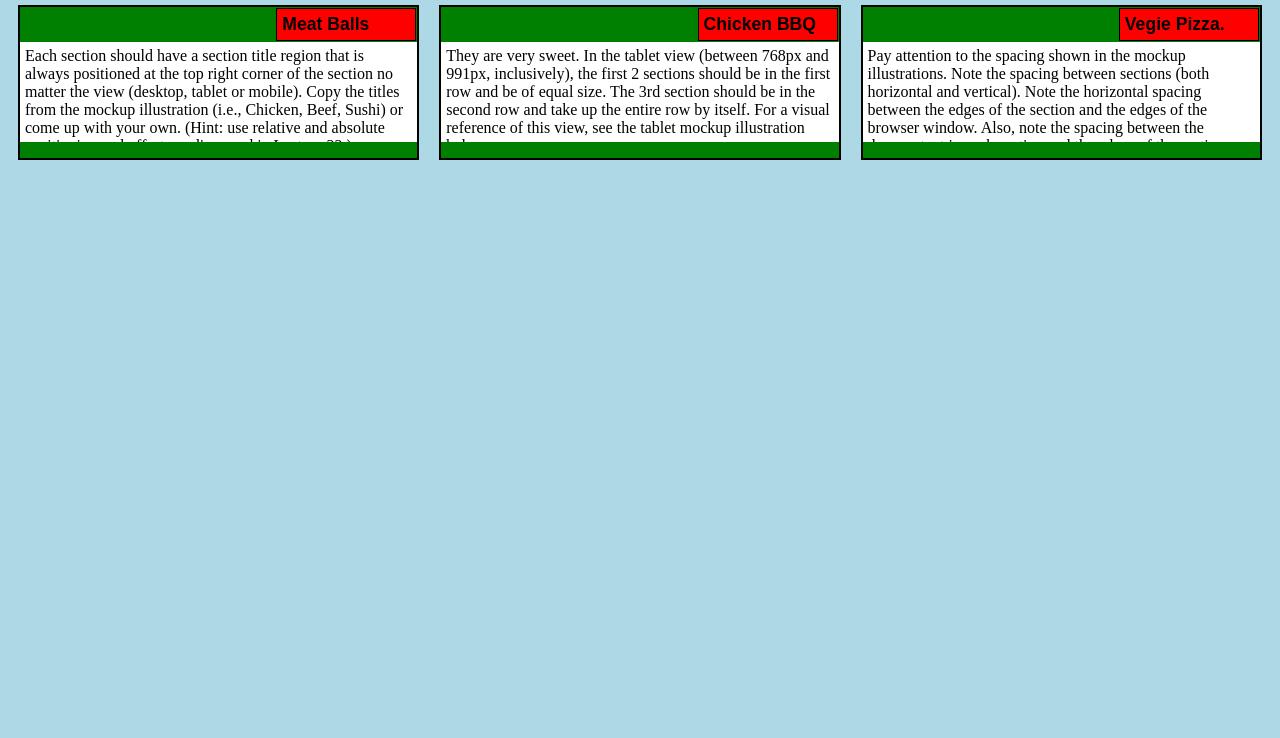
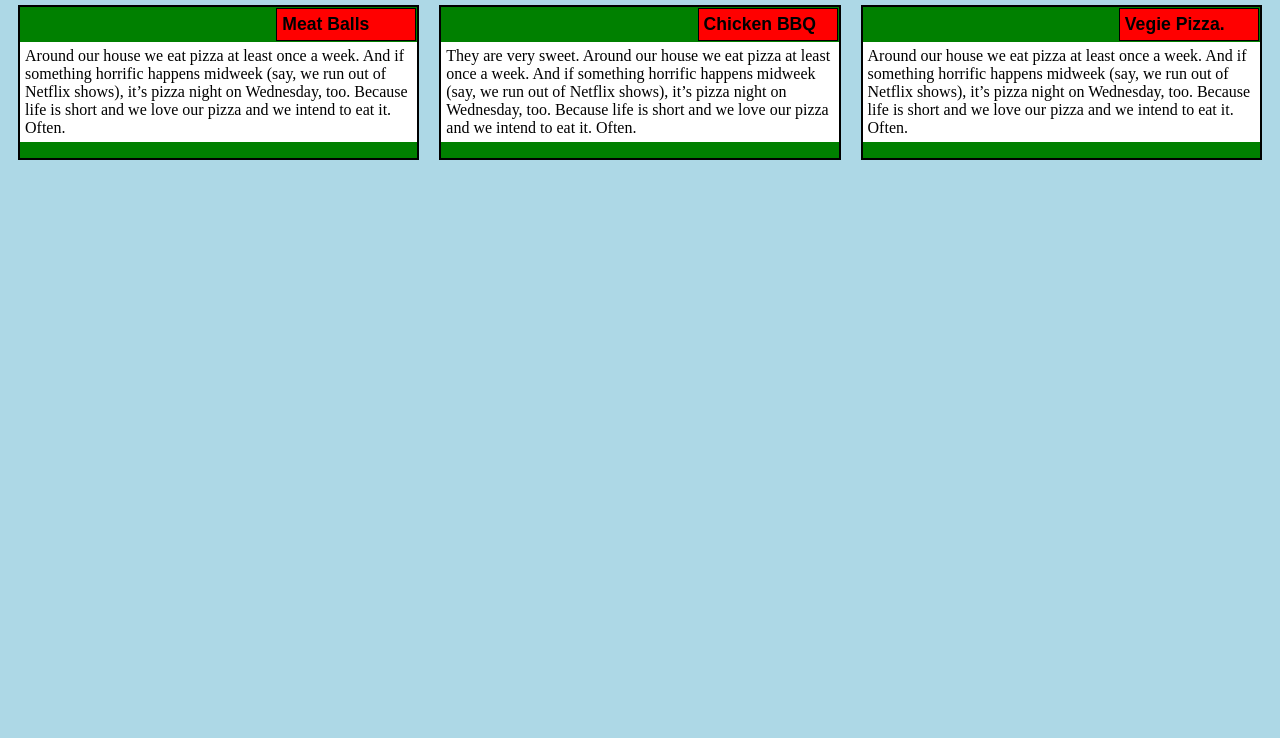
Before and after one commit to jmwai80/jmwai80.github.io, a plain HTML site: page mod2_solution/index.html in a window 1280 px wide. Shown: the part 62-800 px from the top of the page. Drawn offline with Linux system fonts and the light colour scheme.

Commit message:
Update index.html

```diff
--- a/mod2_solution/index.html
+++ b/mod2_solution/index.html
@@ -97,19 +97,19 @@
 	<section class="col-lg-4 col-md-6 col-sm-12 ">
 		<div>
 			<p class="sub1">Meat Balls </p>
-			<p class="content">Each section should have a section title region that is always positioned at the top right corner of the section no matter the view (desktop, tablet or mobile). Copy the titles from the mockup illustration (i.e., Chicken, Beef, Sushi) or come up with your own. (Hint: use relative and absolute positioning and offsets as discussed in Lecture 22.)</p>
+			<p class="content">Around our house we eat pizza at least once a week. And if something horrific happens midweek (say, we run out of Netflix shows), it’s pizza night on Wednesday, too. Because life is short and we love our pizza and we intend to eat it. Often.
 		</div>
 	</section>
 	<section class="col-lg-4 col-md-6 col-sm-12">
 		<div>
 			<p class="sub2"> Chicken BBQ</p>
-			<p class="content">They are very sweet. In the tablet view (between 768px and 991px, inclusively), the first 2 sections should be in the first row and be of equal size. The 3rd section should be in the second row and take up the entire row by itself. For a visual reference of this view, see the tablet mockup illustration below</p>
+			<p class="content">They are very sweet. Around our house we eat pizza at least once a week. And if something horrific happens midweek (say, we run out of Netflix shows), it’s pizza night on Wednesday, too. Because life is short and we love our pizza and we intend to eat it. Often.</p>
 		</div>
 	</section>
 	<section class="col-lg-4 col-md-12 col-sm-12">
 		<div>
 			<p class="sub3">Vegie Pizza.</p>
-			<p class="content">Pay attention to the spacing shown in the mockup illustrations. Note the spacing between sections (both horizontal and vertical). Note the horizontal spacing between the edges of the section and the edges of the browser window. Also, note the spacing between the dummy text in each section and the edges of the section. Lastly, make sure the dummy text is "pushed down" enough so it doesn't overlap the section title region. (Hint: use margins and padding and use border-box as your box-sizing as discussed in Lecture 19.</p>
+			<p class="content">Around our house we eat pizza at least once a week. And if something horrific happens midweek (say, we run out of Netflix shows), it’s pizza night on Wednesday, too. Because life is short and we love our pizza and we intend to eat it. Often.</p>
 		</div>
 	</section>
 
```
